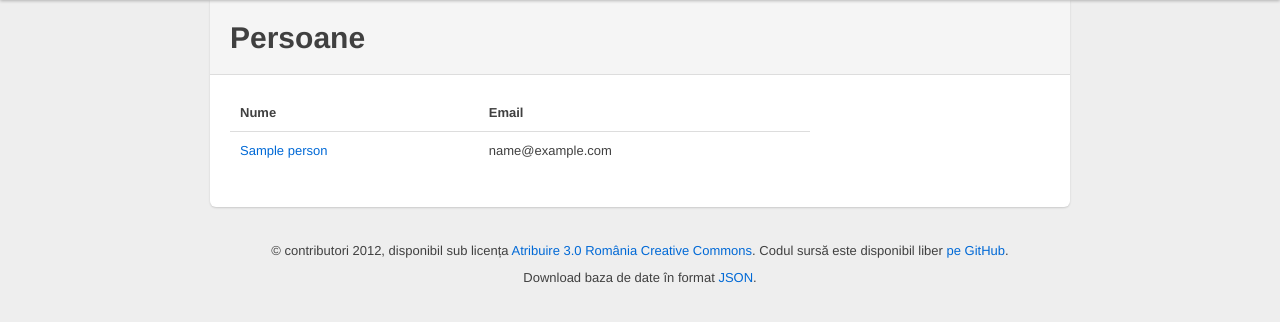
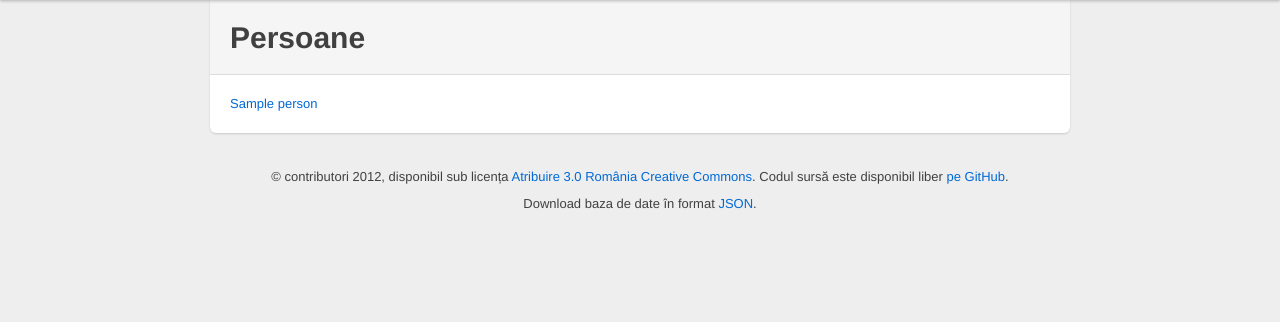
Before and after one commit to pistruiatul/agenda-politicieni, a Flask app: template templates/homepage.html in a window 1280 px wide. Shown: the part 40-362 px from the top of the page. Run offline with Flask 2, Linux system fonts and the light colour scheme; the template is opened without the code that fills it: most values are stand-ins (such as "Sample title", 1, 10 or a date in 2020); parts of the project's set-up code (start-up, migrations or seed data) failed here and were passed over; some libraries are stand-ins or nearby versions.

Commit message:
change homepage: show just names, 4 columns

```diff
--- a/static/style.css
+++ b/static/style.css
@@ -61,3 +61,9 @@ a.email {
 .add-value img {
     display: block;
 }
+
+.person-listing {
+    -webkit-column-count: 4;
+    -moz-column-count: 4;
+    column-count: 4;
+}
--- a/templates/homepage.html
+++ b/templates/homepage.html
@@ -7,29 +7,18 @@
 {% block content %}
 
 <div class="row">
-  <div class="span1"></div>
-  <div class="span10">
+  <div class="span14 person-listing">
 
-    <table>
+    <ul class="unstyled">
+    {%- for person in persons %}
 
-      <thead>
-        <th>Nume</th>
-        <th>Email</th>
-      </thead>
+      <li>
+        {% set url = url_for('webpages.person', person_id=person.id) %}
+        <a href="{{ url }}">{{ person.name }}</a>
+      </li>
 
-      <tbody>
-
-      {% for person_id, person in persons.items() %}
-        <tr>
-          {% set url = url_for('webpages.person', person_id=person_id) %}
-          <td><a href="{{ url }}">{{ person['name'] }}</a></td>
-          <td>{{ person['email'] | join(', ') }}</td>
-        </tr>
-      {% endfor %}
-
-      </tbody>
-
-    </table>
+    {% endfor -%}
+    </ul>
 
   </div>
 </div>
--- a/webpages.py
+++ b/webpages.py
@@ -55,7 +55,7 @@ def stats():
 @webpages.route('/')
 @with_template('homepage.html')
 def home():
-    return {'persons': database.get_persons()}
+    return {'persons': database.Person.query.order_by('name').all()}
 
 
 @webpages.route('/download.json')
```
